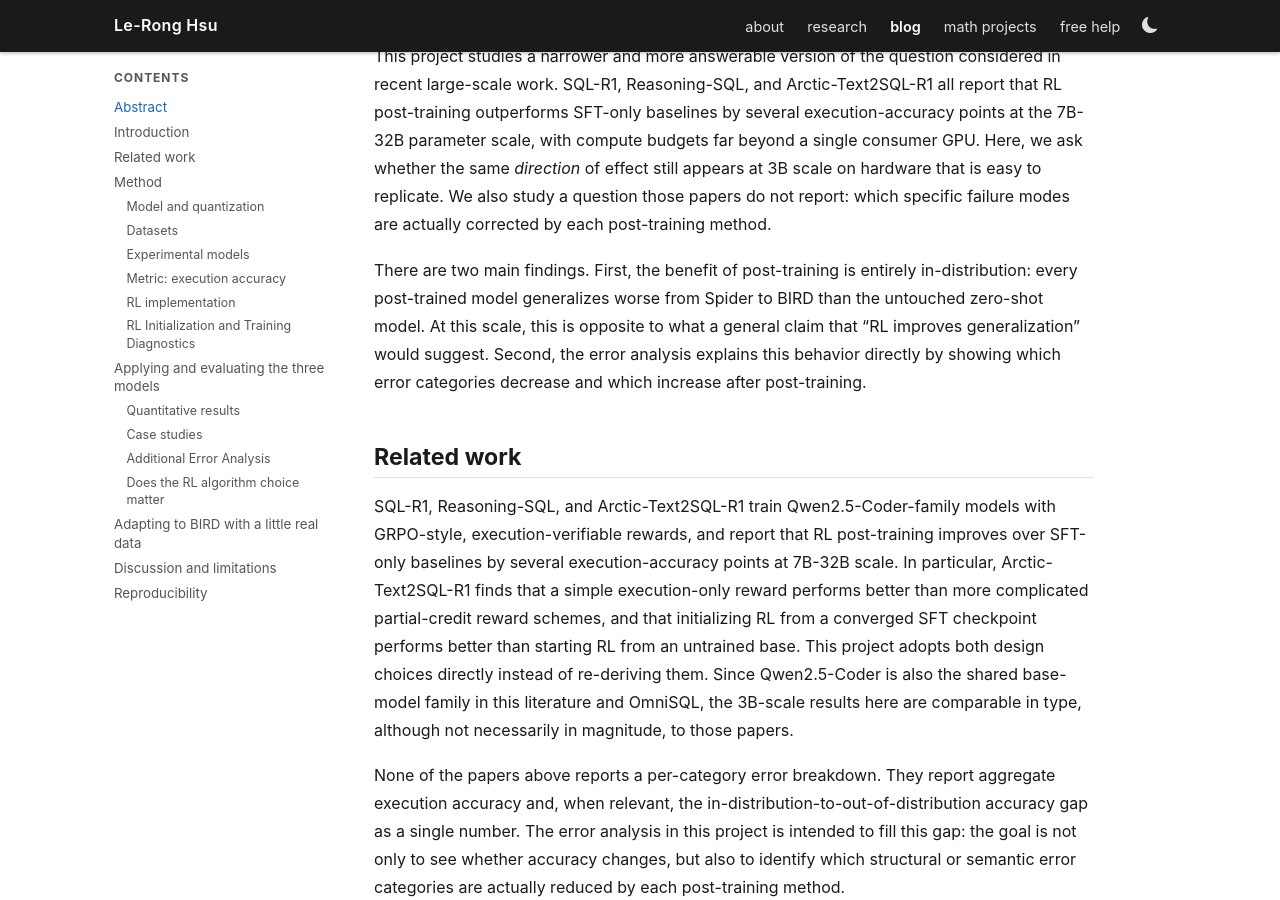
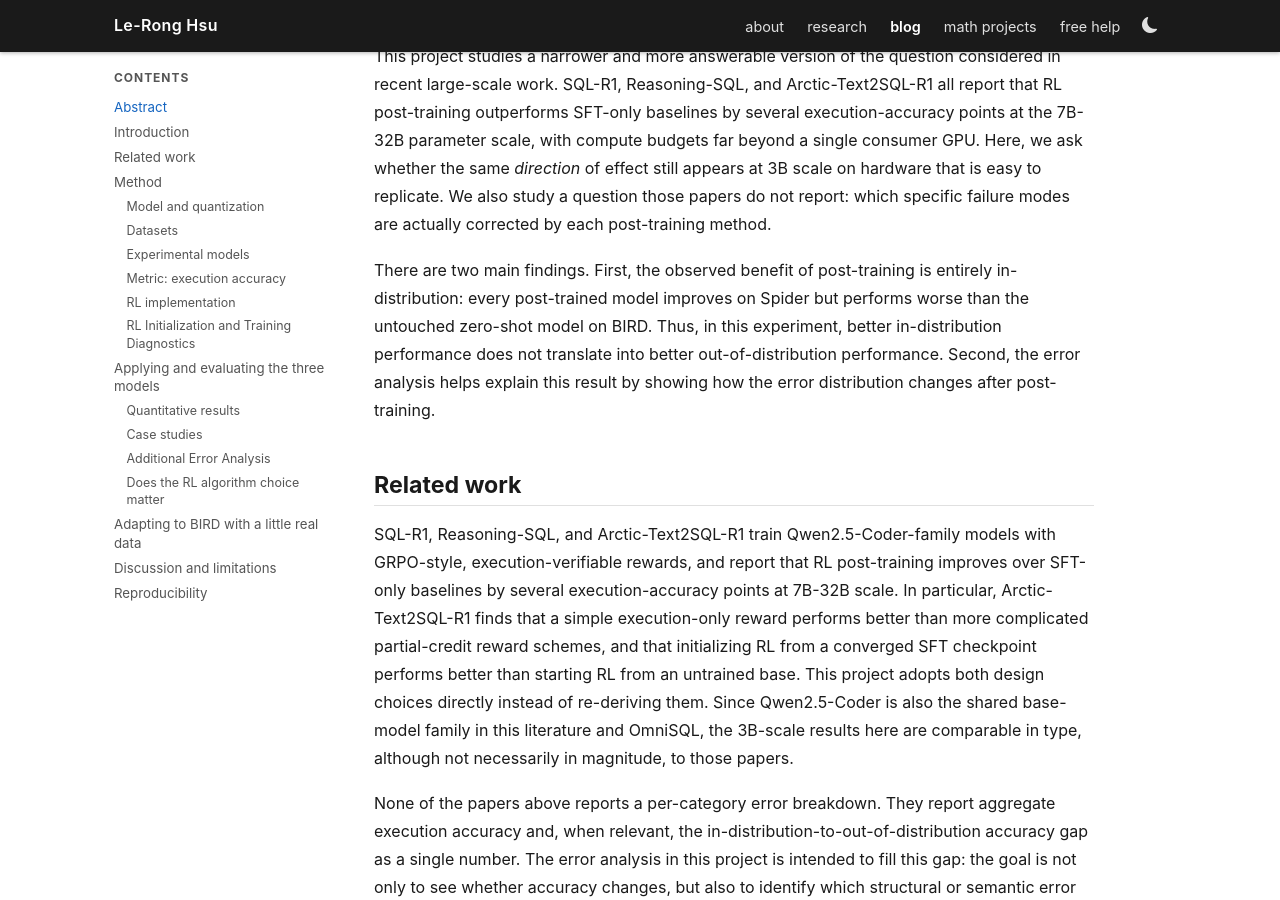
Before and after one commit to levi-hsu/levi-hsu.github.io, a Jekyll site: the page built from _posts/2026-08-13-text-to-sql.md, in a window 1280 px wide and 900 px high, scrolled down 1224 px. Built offline with Jekyll 4.4.1, drawn with Linux system fonts in a browser that asks for light colours.

Commit message:
20260814-4

```diff
--- a/_posts/2026-08-13-text-to-sql.md
+++ b/_posts/2026-08-13-text-to-sql.md
@@ -21,7 +21,7 @@ Execution accuracy alone cannot tell us *how* a text-to-SQL model is wrong. Two
 
 This project studies a narrower and more answerable version of the question considered in recent large-scale work. SQL-R1, Reasoning-SQL, and Arctic-Text2SQL-R1 all report that RL post-training outperforms SFT-only baselines by several execution-accuracy points at the 7B-32B parameter scale, with compute budgets far beyond a single consumer GPU. Here, we ask whether the same *direction* of effect still appears at 3B scale on hardware that is easy to replicate. We also study a question those papers do not report: which specific failure modes are actually corrected by each post-training method.
 
-There are two main findings. First, the benefit of post-training is entirely in-distribution: every post-trained model generalizes worse from Spider to BIRD than the untouched zero-shot model. At this scale, this is opposite to what a general claim that "RL improves generalization" would suggest. Second, the error analysis explains this behavior directly by showing which error categories decrease and which increase after post-training.
+There are two main findings. First, the observed benefit of post-training is entirely in-distribution: every post-trained model improves on Spider but performs worse than the untouched zero-shot model on BIRD. Thus, in this experiment, better in-distribution performance does not translate into better out-of-distribution performance. Second, the error analysis helps explain this result by showing how the error distribution changes after post-training.
 
 ## Related work
 
```
